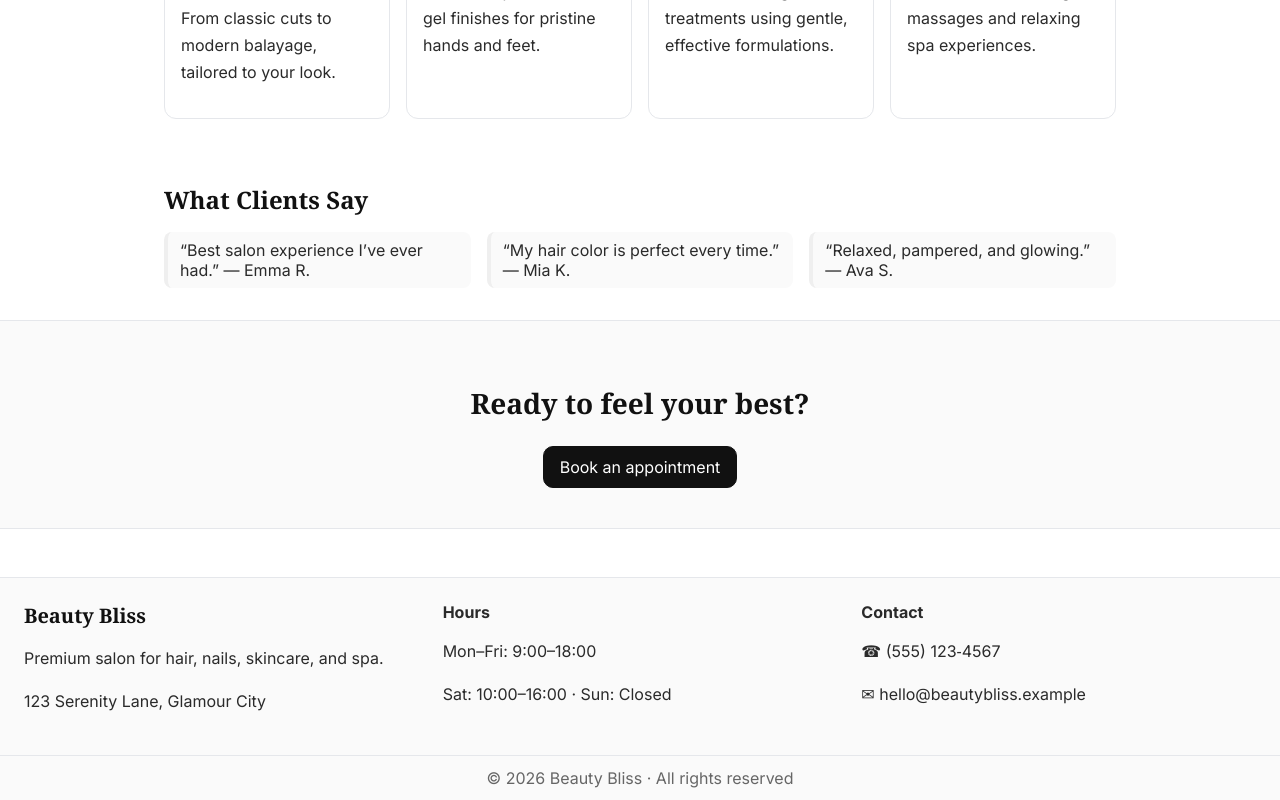
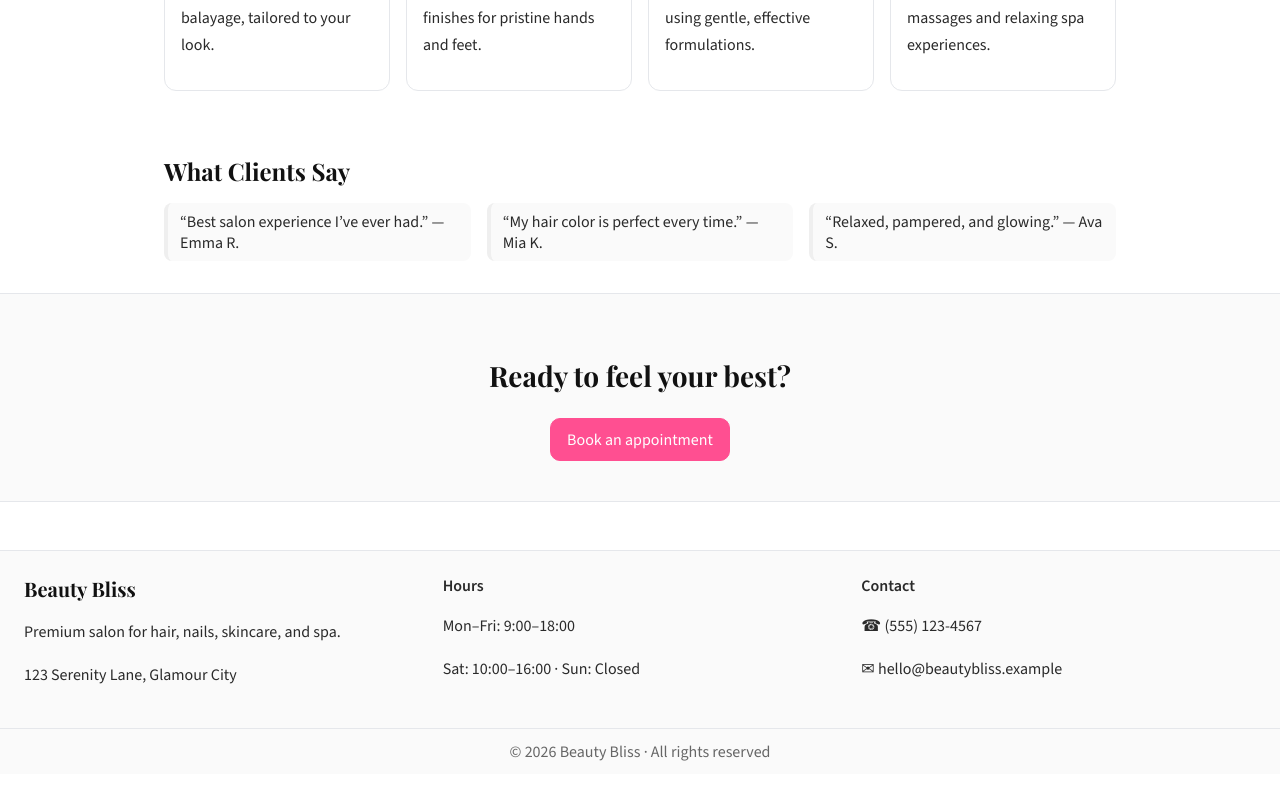
Before and after one commit to Biruk-bejiga/svelate-demo, a SvelteKit app in the folder my-svelte-app/: page / in a window 1280 px wide. Shown: the part 527-1327 px from the top of the page. After the commit the page ends 1301 px from the top, so only its background shows below. Built offline with nearby package versions, Linux system fonts and the light colour scheme.

Commit message:
style: update font links and improve primary button styling for better branding

```diff
--- a/my-svelte-app/src/routes/+layout.svelte
+++ b/my-svelte-app/src/routes/+layout.svelte
@@ -24,6 +24,6 @@
 	<meta name="description" content="Premium beauty salon offering hair, nails, skincare, and spa services." />
 	<link rel="preconnect" href="https://fonts.googleapis.com" />
 	<link rel="preconnect" href="https://fonts.gstatic.com" crossorigin />
-	<link href="https://fonts.googleapis.com/css2?family=Inter:wght@400;600;700&display=swap" rel="stylesheet" />
+	<link href="https://fonts.googleapis.com/css2?family=Inter:wght@400;600;700&family=Playfair+Display:wght@500;700&family=Source+Sans+3:wght@400;600&display=swap" rel="stylesheet" />
   <link rel="icon" type="image/svg+xml" href={favicon} />
 </svelte:head>
--- a/my-svelte-app/src/routes/+page.svelte
+++ b/my-svelte-app/src/routes/+page.svelte
@@ -49,6 +49,6 @@
 	blockquote { border-left: 4px solid var(--hover); margin: 0; padding: 8px 12px; color: var(--text); background: var(--surface-2); border-radius: 8px; }
 	.cta { text-align: center; padding: 40px 24px; background: var(--surface-2); border-top: 1px solid var(--border); border-bottom: 1px solid var(--border); }
 	.btn { display: inline-block; padding: 10px 16px; border-radius: 10px; border: 1px solid var(--border); color: var(--text-strong); text-decoration: none; background: var(--surface); }
-	.btn--primary { background: #111; color: #fff; border-color: #111; }
+	.btn--primary { background: var(--brand); color: var(--brand-contrast); border-color: var(--brand); }
 	@media (max-width: 900px) { .cards { grid-template-columns: repeat(2, 1fr); } .quotes { grid-template-columns: 1fr; } }
 </style>
```
